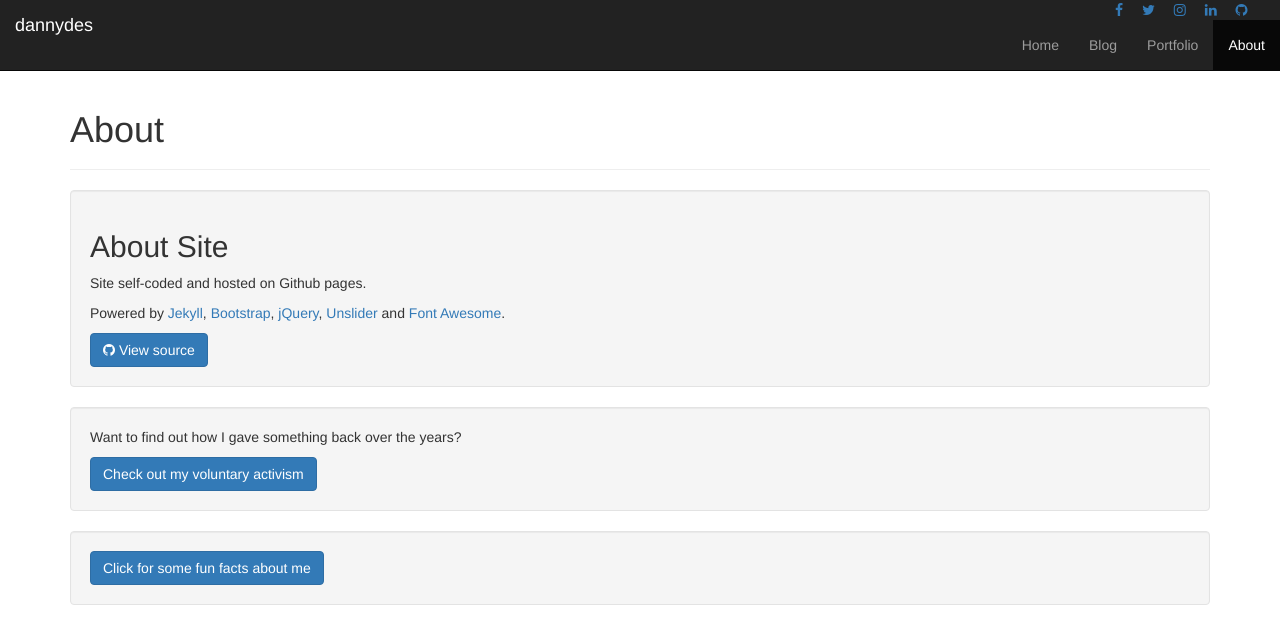
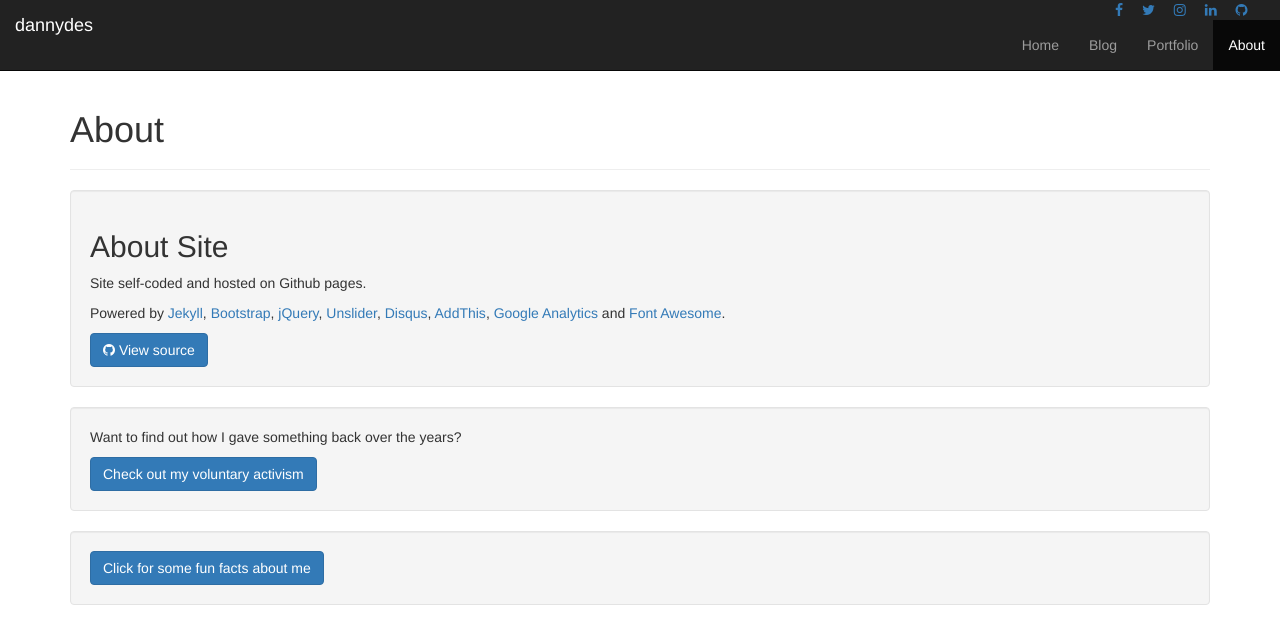
Before and after one commit to dannydes/dannydes.github.io, a Jekyll site: the page built from about/index.html, in a window 1280 px wide. Shown: the top 644 px of the page. Built offline with Jekyll 4.4.1, drawn with Linux system fonts in a browser that asks for light colours; nearby versions of some CDN libraries.

Commit message:
added a few services

```diff
--- a/about/index.html
+++ b/about/index.html
@@ -11,7 +11,10 @@ image: danieldesira.jpg
 		Powered by <a href="https://jekyllrb.com/" target="_blank">Jekyll</a>,
 		<a href="http://getbootstrap.com/" target="_blank">Bootstrap</a>,
 		<a href="http://jquery.com/" target="_blank">jQuery</a>,
-		<a href="http://unslider.com/" target="_blank">Unslider</a> and
+		<a href="http://unslider.com/" target="_blank">Unslider</a>,
+		<a href="https://disqus.com/" target="_blank">Disqus</a>,
+		<a href="http://www.addthis.com/" target="_blank">AddThis</a>,
+		<a href="http://www.google.com/analytics/" target="_blank">Google Analytics</a> and
 		<a href="http://fontawesome.io/" target="_blank">Font Awesome</a>.
 	</p>
 	<a class="btn btn-primary" href="https://github.com/dannydes/dannydes.github.io" target="_blank" role="button"><i class="fa fa-github"></i> View source</a>
```
